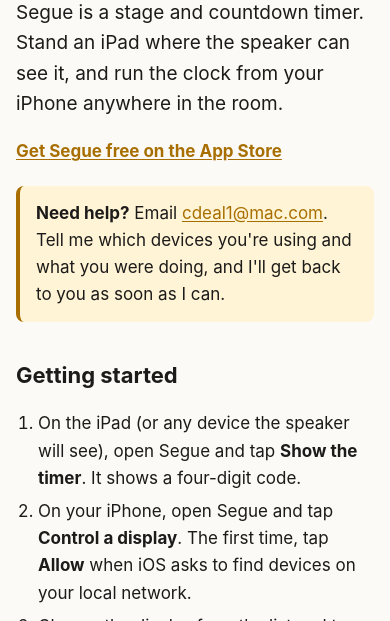
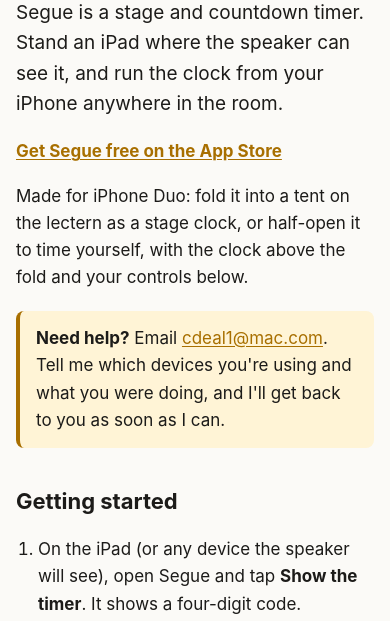
Before and after one commit to cldeal/segue-privacy, a plain HTML site: page support.html in a window 390 px wide. Shown: the part 179-800 px from the top of the page. Drawn offline with Linux system fonts and the light colour scheme.

Commit message:
Support page: Made for iPhone Duo
Co-Authored-By: Claude Opus 5.5 <noreply@anthropic.com>

```diff
--- a/support.html
+++ b/support.html
@@ -17,6 +17,7 @@
   <h1>Segue Support</h1>
   <p class="lead">Segue is a stage and countdown timer. Stand an iPad where the speaker can see it, and run the clock from your iPhone anywhere in the room.</p>
   <p><a href="https://apps.apple.com/us/app/segue-stage-timer/id6818329363"><strong>Get Segue free on the App Store</strong></a></p>
+  <p>Made for iPhone Duo: fold it into a tent on the lectern as a stage clock, or half-open it to time yourself, with the clock above the fold and your controls below.</p>
 
   <div class="contact">
     <strong>Need help?</strong> Email <a class="email" href="mailto:cdeal1@mac.com">cdeal1@mac.com</a>. Tell me which devices you're using and what you were doing, and I'll get back to you as soon as I can.
```
